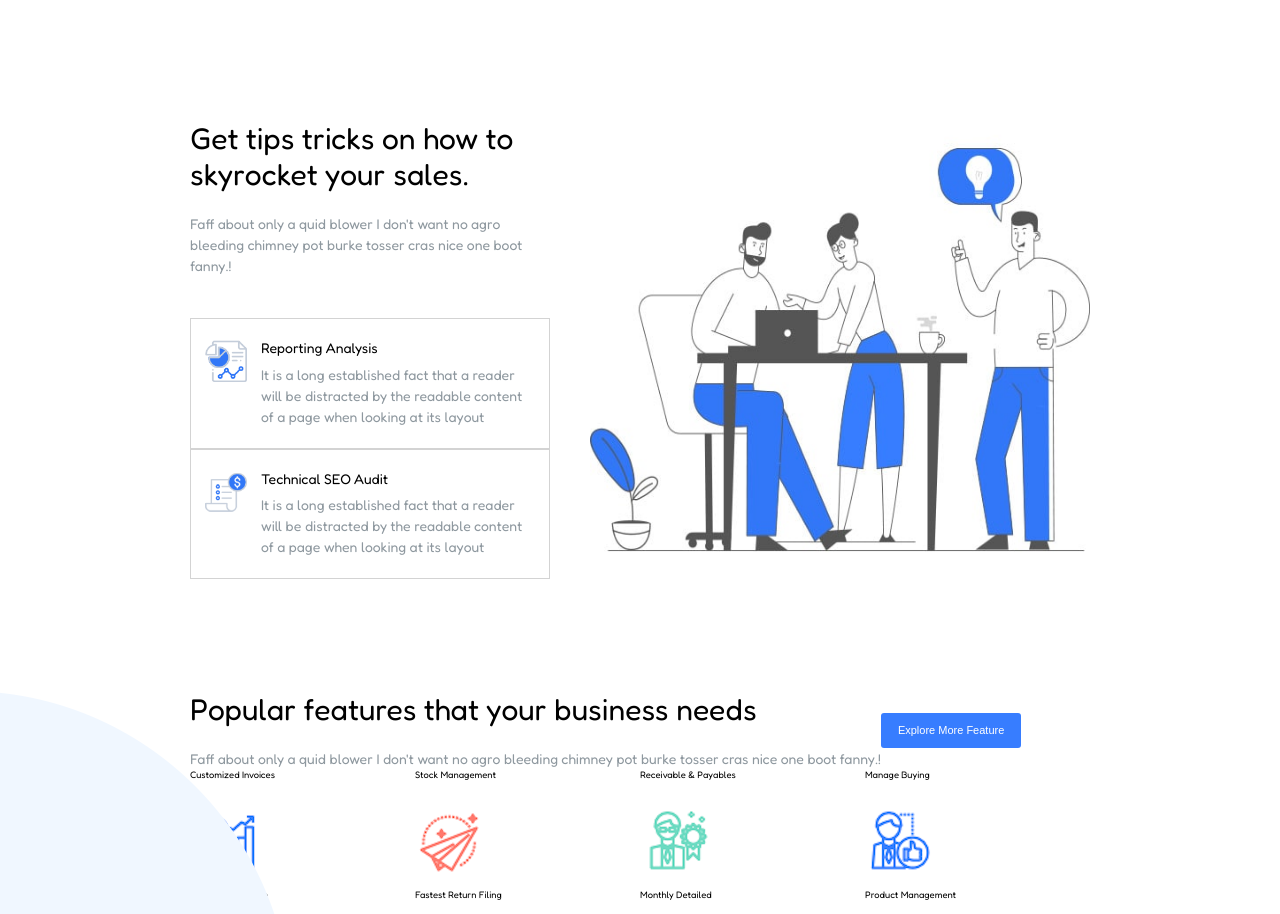
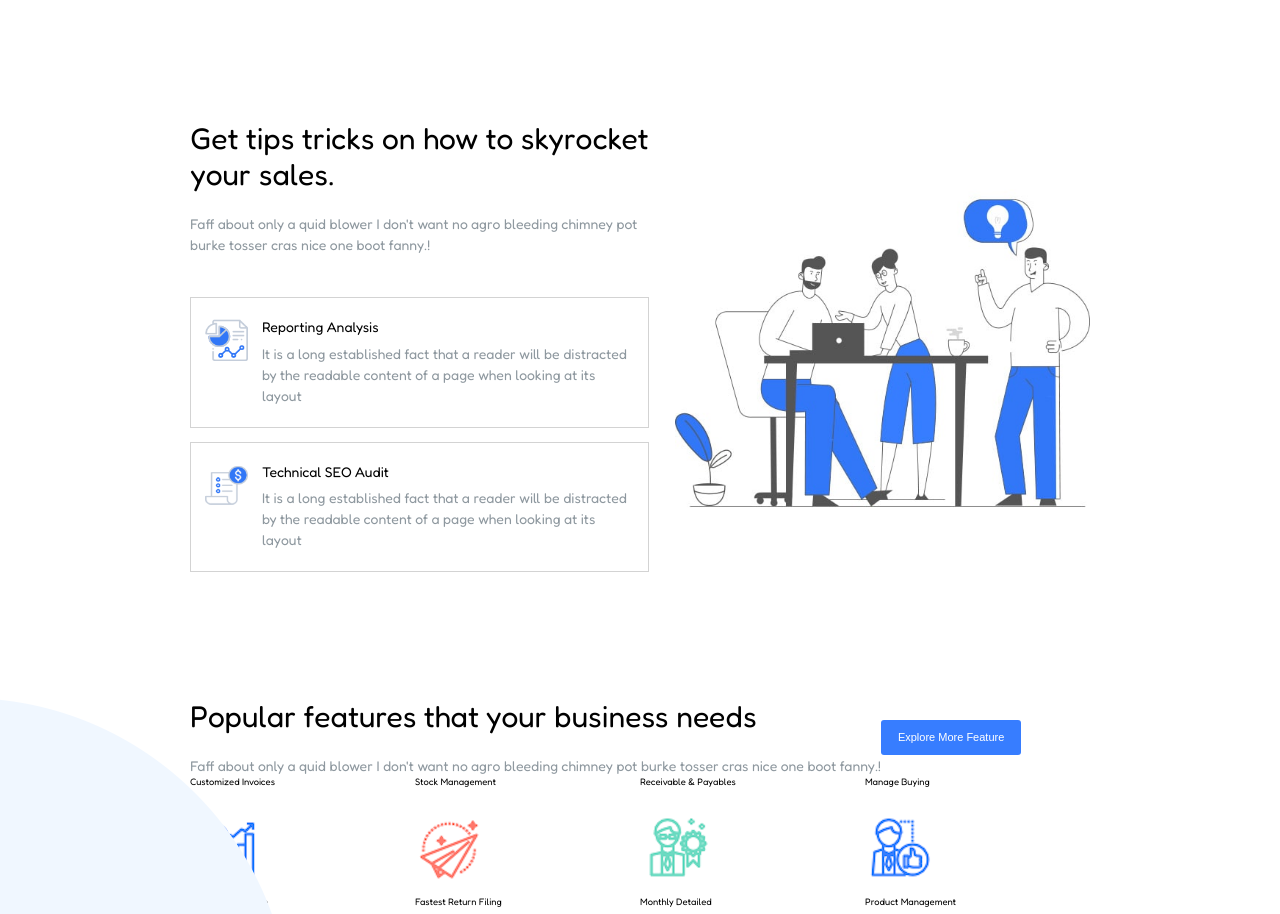
Before and after one commit to MGPasinetti/proj-html-vuejs, a Vue app: page / in a window 1280 px wide. Shown: the part 784-1698 px from the top of the page. Built offline with nearby package versions, Linux system fonts and the light colour scheme.

Commit message:
working on details of tips-trick-sec

```diff
--- a/src/components/CardTips.vue
+++ b/src/components/CardTips.vue
@@ -23,6 +23,7 @@ export default {
     gap: 1rem;
     padding: 1.5rem 1rem;
     border: 1px solid lightgrey;
+    margin-bottom: 1rem;
 
     img {
         flex: 0 0 10%;
--- a/src/components/TipsTricksSec.vue
+++ b/src/components/TipsTricksSec.vue
@@ -43,19 +43,16 @@ export default {
 @import "../assets/styles/style.scss";
 
 .tips-tricks-sec {
-    @include flex-layout($justify: space-between, $align: none, $wrap: nowrap);
-    gap: 2rem;
-
-    & > * {
-        flex: 0 0 40%
-    }
+    @include flex-layout($justify: space-between, $align: center, $wrap: nowrap);
+    gap: 1rem;
 
    .col {
        @include col-layout;
+        flex: 0 0 51%;
    }
 
    img {
-       max-width: 500px;
+       max-height: 350px;
    }
 }
 </style>
```
